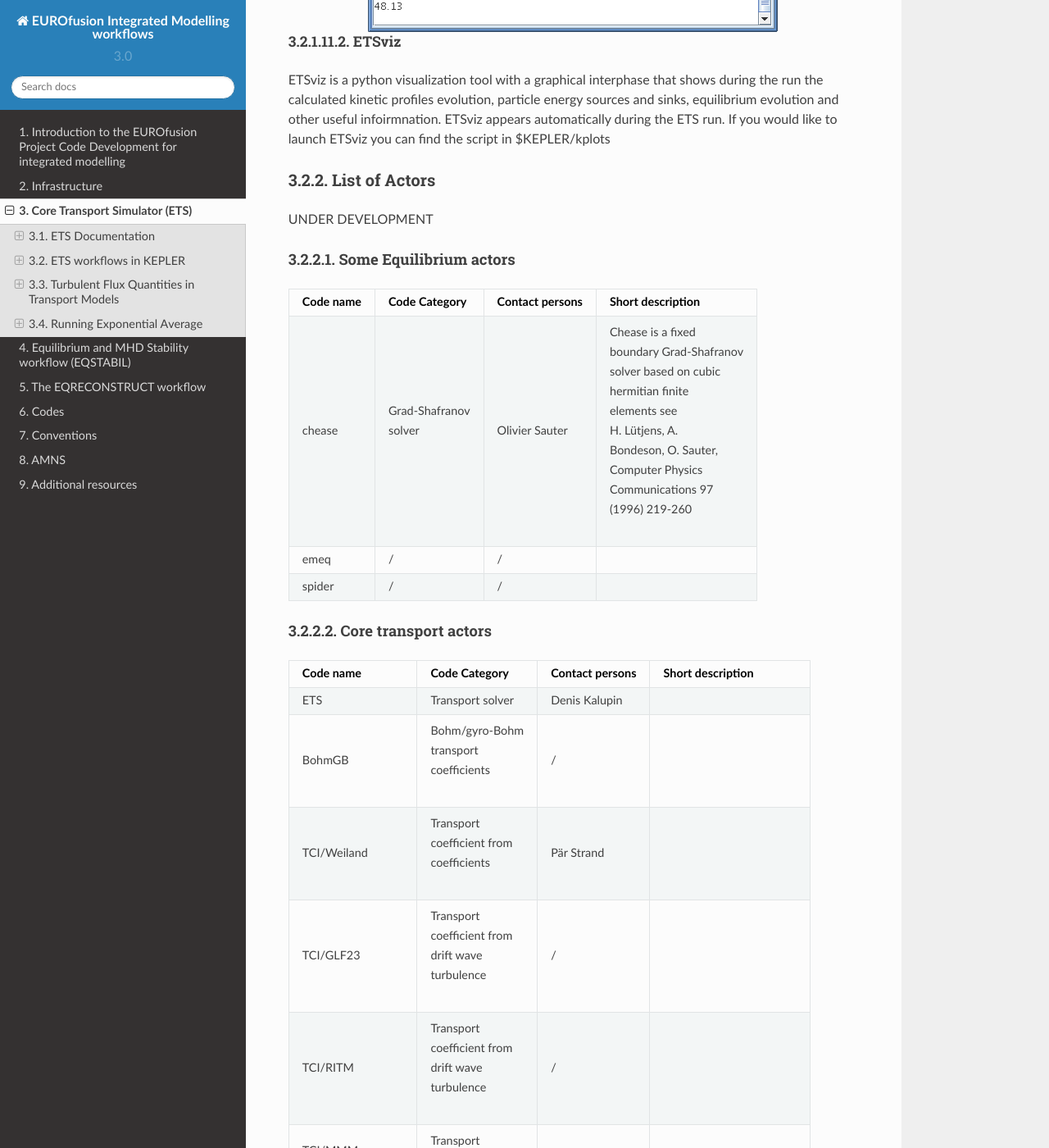
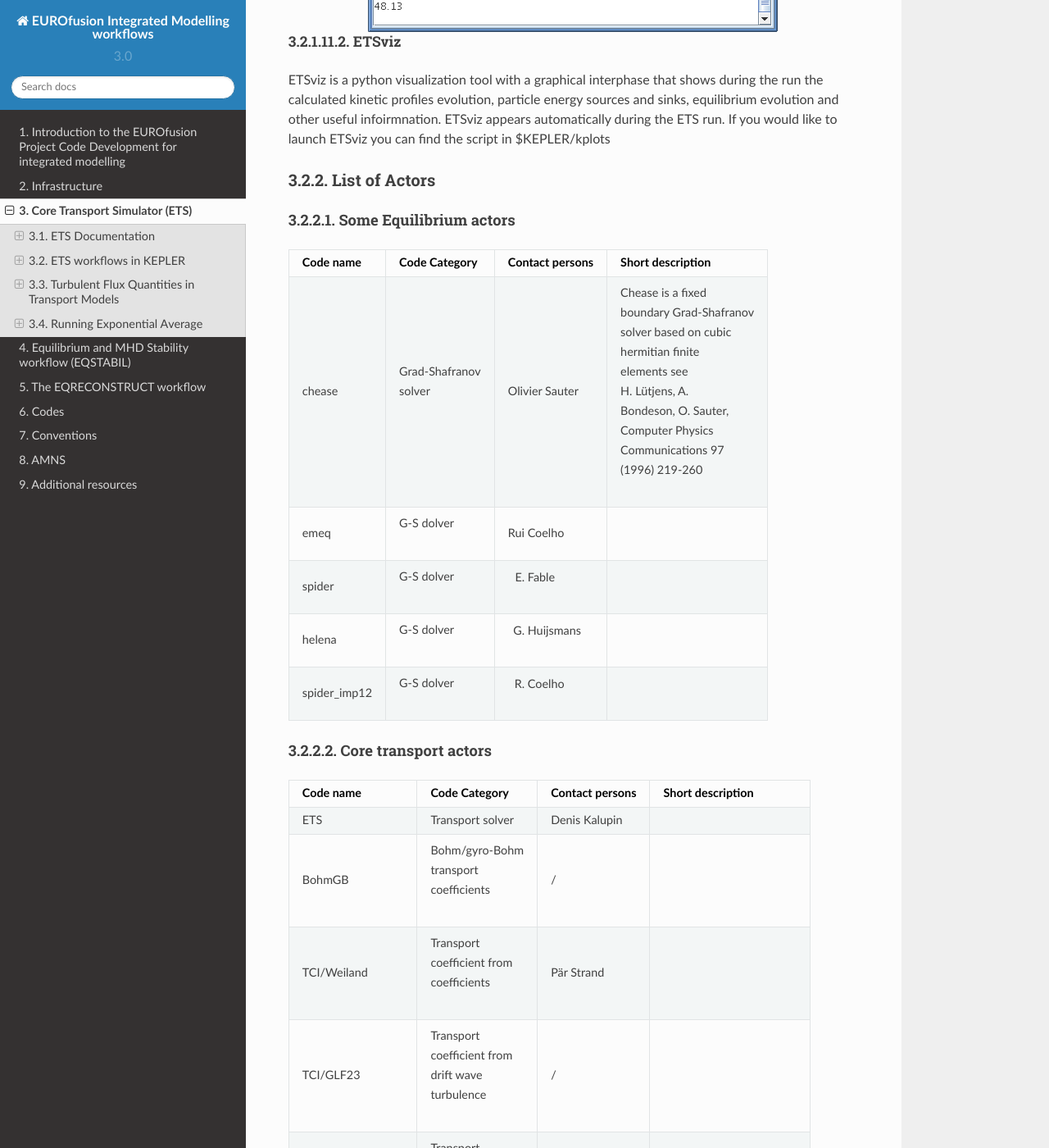
Before and after one commit to WPCD-Workflows/documentation, a Sphinx documentation site: the page built from source/ets.rst, in a window 1280 px wide and 1400 px high, scrolled down 25313 px. Shown: the whole window at 82% size. Built offline with Sphinx 7.4.7 and the Read the Docs theme 2.0.0, drawn with Linux system fonts in a browser that asks for light colours.

Commit message:
Update ets.rst

```diff
--- a/source/ets.rst
+++ b/source/ets.rst
@@ -945,31 +945,34 @@ ETSviz appears automatically during the ETS run. If you would like to launch ETS
 List of Actors
 ==============
 
-UNDER DEVELOPMENT
 
 .. _ETS_A_4.10b_list_actors_Equilibrium:
 
 Some Equilibrium actors
 -----------------------
 
-+------------+-----------------+-----------------+--------------------------+
-| Code name  | Code Category   | Contact persons | Short description        |
-+============+=================+=================+==========================+
-|  chease    | | Grad-Shafranov| Olivier Sauter  | | Chease is a fixed      |
-|            | | solver        |                 | | boundary Grad-Shafranov|
-|            |                 |                 | | solver based on cubic  |
-|            |                 |                 | | hermitian finite       |
-|            |                 |                 | | elements see           |
-|            |                 |                 | | H. Lütjens, A.         |
-|            |                 |                 | | Bondeson, O. Sauter,   |
-|            |                 |                 | | Computer Physics       |
-|            |                 |                 | | Communications 97      |
-|            |                 |                 | | (1996) 219-260         |
-+------------+-----------------+-----------------+--------------------------+
-| emeq       | /               | /               |                          |
-+------------+-----------------+-----------------+--------------------------+
-| spider     | /               | /               |                          |
-+------------+-----------------+-----------------+--------------------------+
++--------------+-----------------+-----------------+--------------------------+
+| Code name    | Code Category   | Contact persons | Short description        |
++==============+=================+=================+==========================+
+|  chease      | | Grad-Shafranov| Olivier Sauter  | | Chease is a fixed      |
+|              | | solver        |                 | | boundary Grad-Shafranov|
+|              |                 |                 | | solver based on cubic  |
+|              |                 |                 | | hermitian finite       |
+|              |                 |                 | | elements see           |
+|              |                 |                 | | H. Lütjens, A.         |
+|              |                 |                 | | Bondeson, O. Sauter,   |
+|              |                 |                 | | Computer Physics       |
+|              |                 |                 | | Communications 97      |
+|              |                 |                 | | (1996) 219-260         |
++--------------+-----------------+-----------------+--------------------------+
+| emeq         | | G-S dolver    | Rui Coelho      |                          |
++--------------+-----------------+-----------------+--------------------------+
+| spider       | | G-S dolver    | E. Fable        |                          |
++--------------+-----------------+-----------------+--------------------------+
+| helena       | | G-S dolver    | G. Huijsmans    |                          |
++--------------+-----------------+-----------------+--------------------------+
+| spider_imp12 | | G-S dolver    | R. Coelho       |                          |
++--------------+-----------------+-----------------+--------------------------+
 
 .. _ETS_A_4.10b_list_actors_CoreTransport:
 
```
